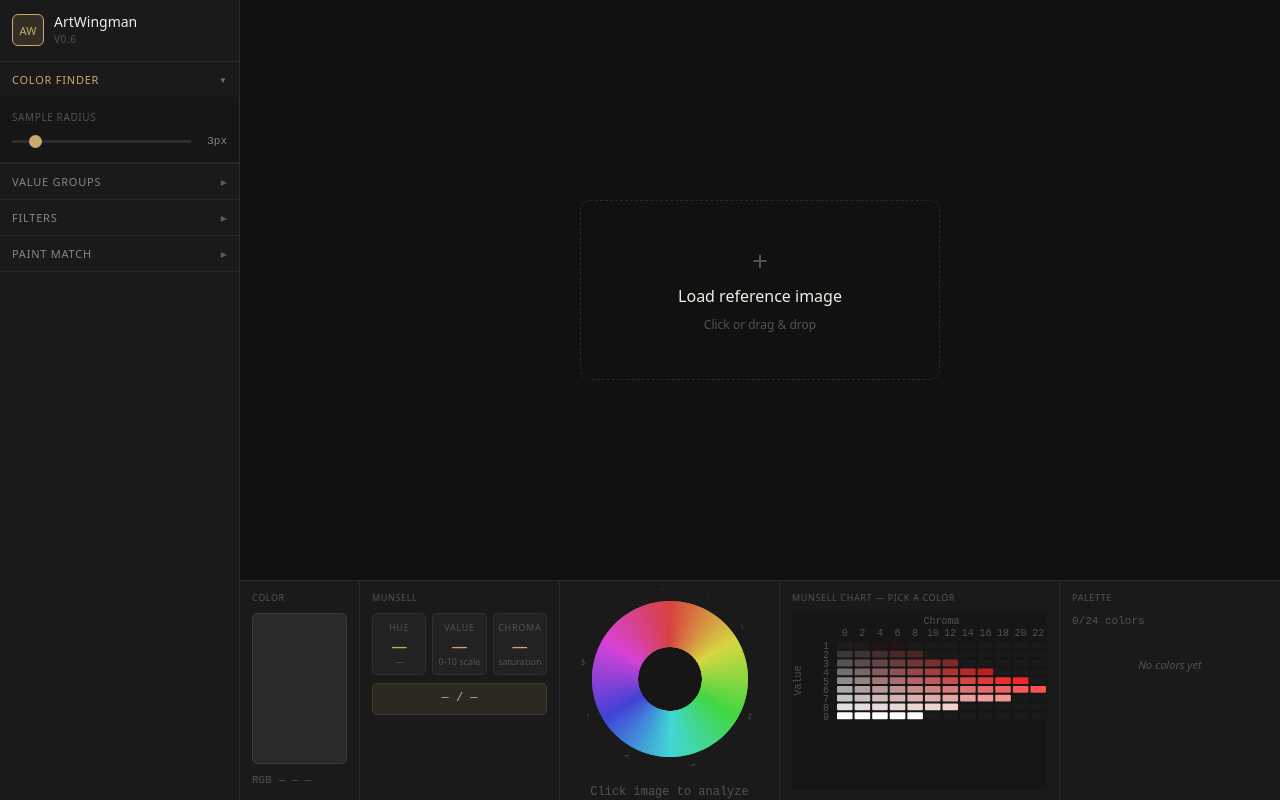
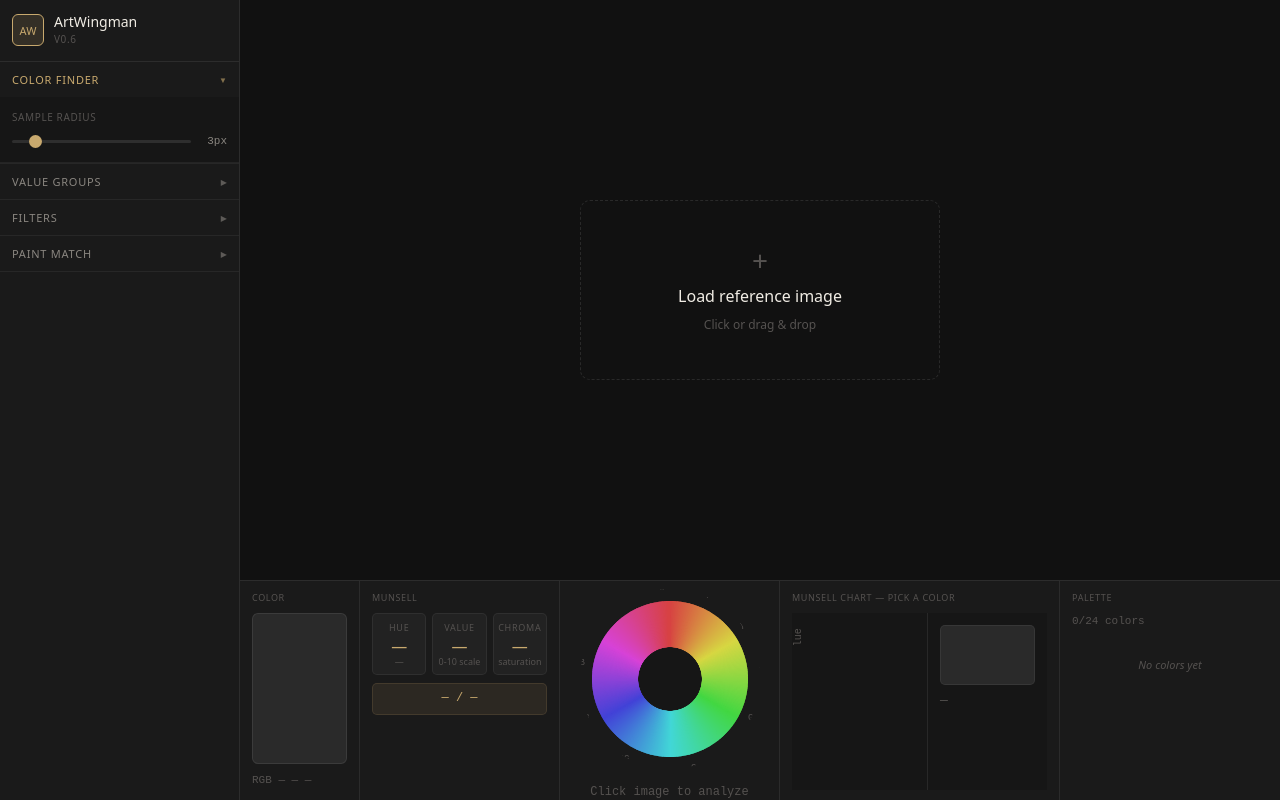
Before and after one commit to manvredo/artwingman, a Next.js app: page / in a window 1280 px wide. Built offline with nearby package versions, Linux system fonts and the light colour scheme.

Commit message:
v0.6 - Munsell chart: side detail panel instead of tooltip
Co-Authored-By: Claude Sonnet 4.6 <noreply@anthropic.com>

```diff
--- a/components/MunsellChart.js
+++ b/components/MunsellChart.js
@@ -8,17 +8,15 @@ const MAX_CHROMA = {
   6: 22, 7: 18, 8: 12, 9: 8,
 }
 
-const TOOLTIP_W = 130
-const TOOLTIP_H = 110  // 8 pad + 32 swatch + 4 + 15 notation + 4 + 14 value + 4 + 14 chroma + 8 pad + margins
-
 const PAD_L = 44   // "Value" rotated label + number labels
 const PAD_T = 28   // "Chroma" label + number labels
 const GAP   = 2
+const DETAIL_W = 120
 
 export default function MunsellChart({ hueAngle, hueName, hue, value, chroma, color, compact }) {
   const containerRef = useRef(null)
   const [sz, setSz] = useState({ w: 0, h: 0 })
-  const [tooltip, setTooltip] = useState(null)
+  const [hovered, setHovered] = useState(null)
 
   useEffect(() => {
     const el = containerRef.current
@@ -35,42 +33,29 @@ export default function MunsellChart({ hueAngle, hueName, hue, value, chroma, co
   const activeValue  = value  !== null ? Math.round(value)         : null
   const hasColor = value !== null && chroma !== null
 
-  // Cell size: constrained by both width AND height so chart always fits
-  const cellWFromW = sz.w > 0 ? (sz.w - PAD_L) / CHROMAS.length : 0
+  const chartW = sz.w - DETAIL_W
+  const cellWFromW = chartW > 0 ? (chartW - PAD_L) / CHROMAS.length : 0
   const cellWFromH = sz.h > 0 ? ((sz.h - PAD_T) / VALUES.length) * 2 : cellWFromW
   const cellW = Math.max(1, Math.min(cellWFromW, cellWFromH))
   const cellH = cellW / 2
 
-  const svgW = sz.w
+  const svgW = chartW
   const svgH = PAD_T + VALUES.length * cellH
 
   const hueLabel = hue && hue !== '—' ? hue : '—'
 
-  const handleEnter = (v, c, inRange, col, row) => {
-    if (!inRange) return
-    const cellX = PAD_L + col * cellW
-    const cellY = PAD_T + row * cellH
-
-    // Horizontal: slightly right of cell center, clamped to container
-    const tx = Math.max(4, Math.min(cellX + cellW / 2 + 8, sz.w - TOOLTIP_W - 4))
-
-    // Vertical: prefer above cell, fall back to below, always clamp to container
-    const aboveY = cellY - TOOLTIP_H - 6
-    const belowY = cellY + cellH + 6
-    const rawTy  = aboveY >= PAD_T ? aboveY : belowY
-    const ty = Math.max(4, Math.min(rawTy, sz.h - TOOLTIP_H - 4))
-
-    setTooltip({
-      v, c, tx, ty,
-      color: `hsl(${hueAngle}, ${c * 4.5}%, ${v * 11}%)`,
-    })
-  }
+  const hoveredColor = hovered
+    ? `hsl(${hueAngle}, ${hovered.c * 4.5}%, ${hovered.v * 11}%)`
+    : null
 
   return (
+    <div style={{ display: 'flex', flexDirection: 'row', flex: 1, minHeight: 0, alignSelf: 'stretch', overflow: 'hidden', background: '#161616' }}>
+
+      {/* Chart */}
       <div
         ref={containerRef}
-      style={{ flex: 1, minHeight: 0, overflow: 'hidden', position: 'relative', lineHeight: 0, background: '#161616' }}
-      onMouseLeave={() => setTooltip(null)}
+        style={{ flex: 1, minHeight: 0, overflow: 'hidden', lineHeight: 0 }}
+        onMouseLeave={() => setHovered(null)}
       >
         {sz.w > 0 && sz.h > 0 && (
           <svg width={svgW} height={svgH} style={{ display: 'block' }}>
@@ -117,7 +102,7 @@ export default function MunsellChart({ hueAngle, hueName, hue, value, chroma, co
                 return (
                   <g
                     key={`${v}-${c}`}
-                  onMouseEnter={() => handleEnter(v, c, inRange, col, row)}
+                    onMouseEnter={() => inRange && setHovered({ v, c })}
                     style={{ cursor: inRange ? 'crosshair' : 'default' }}
                   >
                     <rect
@@ -138,43 +123,44 @@ export default function MunsellChart({ hueAngle, hueName, hue, value, chroma, co
             )}
           </svg>
         )}
+      </div>
 
-      {/* Hover tooltip */}
-      {tooltip && (
+      {/* Detail panel */}
       <div style={{
-          position: 'absolute',
-          left: tooltip.tx,
-          top: tooltip.ty,
-          width: TOOLTIP_W,
-          background: '#222',
-          border: '1px solid rgba(200,169,110,0.3)',
-          borderRadius: 6,
-          padding: 8,
-          pointerEvents: 'none',
-          zIndex: 100,
-          lineHeight: 'normal',
+        width: DETAIL_W,
+        flexShrink: 0,
+        alignSelf: 'stretch',
+        borderLeft: '1px solid rgba(255,255,255,0.08)',
+        padding: 12,
         display: 'flex',
         flexDirection: 'column',
-          gap: 4,
-          boxSizing: 'border-box',
+        gap: 8,
+        lineHeight: 'normal',
+        transition: 'all 0.15s',
       }}>
         <div style={{
-            width: 32, height: 32, borderRadius: 4,
-            background: tooltip.color,
-            border: '1px solid rgba(255,255,255,0.1)',
+          width: '100%',
+          height: 60,
+          borderRadius: 5,
+          background: hoveredColor ?? '#2a2a2a',
+          border: '1px solid rgba(255,255,255,0.06)',
           flexShrink: 0,
+          transition: 'background 0.15s',
         }} />
-          <div style={{ fontSize: 11, color: '#c8a96e', fontFamily: 'monospace', fontWeight: 500 }}>
-            {hueLabel} {tooltip.v}/{tooltip.c}
+        {hovered ? (
+          <>
+            <div style={{ fontSize: 13, color: '#c8a96e', fontFamily: 'monospace', fontWeight: 500 }}>
+              {hueLabel} {hovered.v}/{hovered.c}
             </div>
-          <div style={{ fontSize: 10, color: '#8a8680', fontFamily: 'monospace' }}>
-            Value: {tooltip.v}
+            <div style={{ fontSize: 11, color: '#8a8680', fontFamily: 'monospace' }}>Value: {hovered.v}</div>
+            <div style={{ fontSize: 11, color: '#8a8680', fontFamily: 'monospace' }}>Chroma: {hovered.c}</div>
+            <div style={{ fontSize: 11, color: '#8a8680', fontFamily: 'monospace' }}>Hue: {hueLabel}</div>
+          </>
+        ) : (
+          <div style={{ fontSize: 13, color: '#555250', fontFamily: 'monospace' }}>—</div>
+        )}
       </div>
-          <div style={{ fontSize: 10, color: '#8a8680', fontFamily: 'monospace' }}>
-            Chroma: {tooltip.c}
-          </div>
-        </div>
-      )}
+
     </div>
   )
 }
```
Lines whose indentation alone changed are shown as unchanged.
